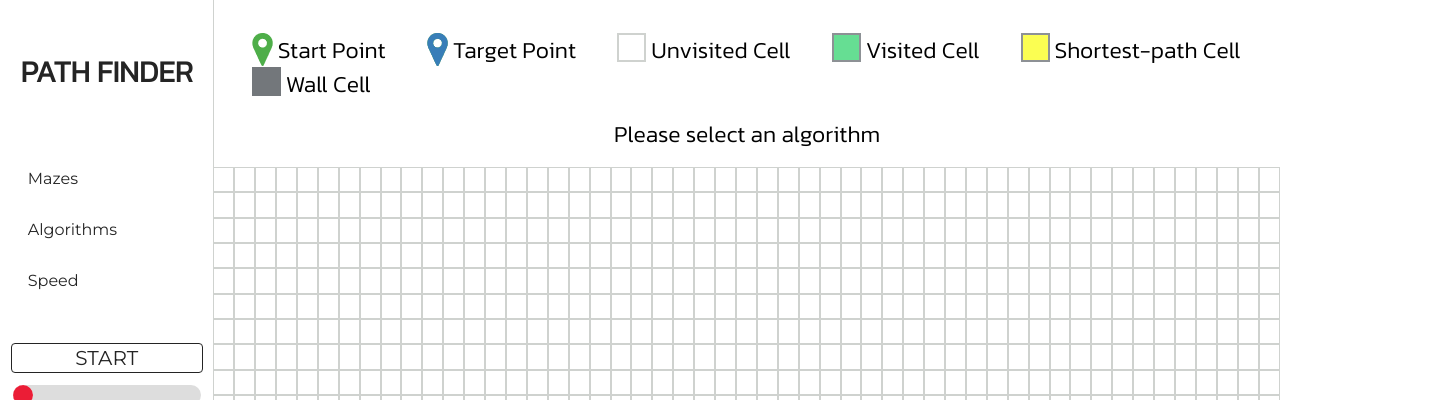
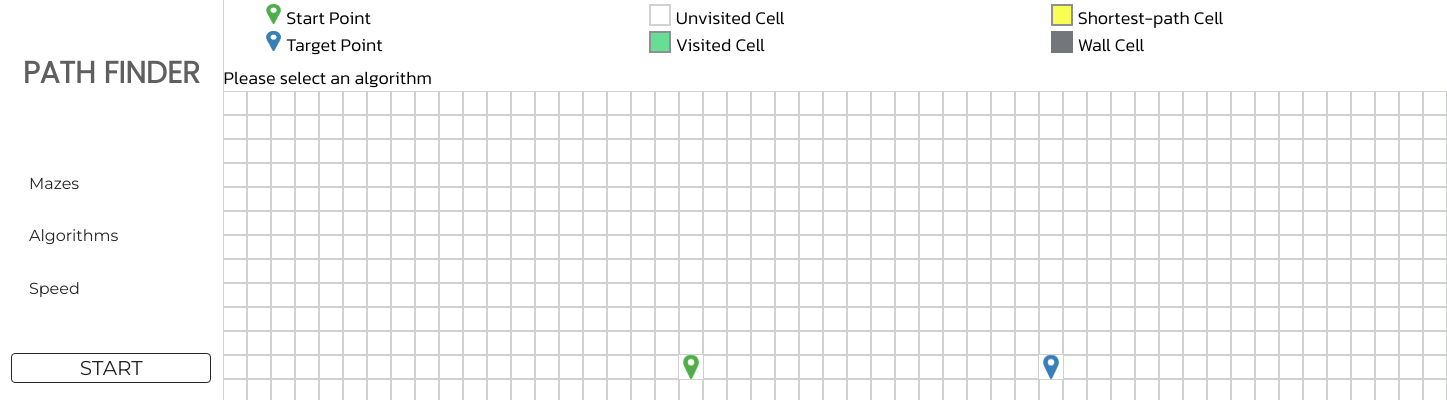
Before and after one commit to ShokhrukhKhuseynov/ShokhrukhKhuseynov.github.io, a website with bundled scripts: page index.html in a window 1280 px wide. Shown: the top 400 px of the page, 1447 px wide, since content can reach past the window. Built offline with nearby package versions, Linux system fonts and the light colour scheme.

Commit message:
fixing sizes in css

```diff
--- a/index.html
+++ b/index.html
@@ -8,21 +8,21 @@
 
     <link href="https://fonts.googleapis.com/css2?family=Kanit:wght@300&display=swap" rel="stylesheet">
     <link href="https://fonts.googleapis.com/css2?family=Montserrat:wght@400&display=swap" rel="stylesheet">
+    <link href="https://fonts.googleapis.com/css2?family=Poppins:wght@300&display=swap" rel="stylesheet">
     <link rel="stylesheet" type="text/css" href="/public/css/mystyle.css">
     <title>Path Finder</title>
 </head>
 
 <body>
     <div id="top-bar">
-        <ul id="info-text">
-            <li><img src="public/images/info-start.png"/>Start Point</li>
-            <li><img src="public/images/info-finsih.png"/>Target Point</li>
-            <li><div id="unvisited-cell"></div>Unvisited Cell</li>
-            <li><div id="visited-cell"></div>Visited Cell</li>
-            <li><div id="shortest-path-cell"></div>Shortest-path Cell</li>
-            <li><div id="wall-cell"></div>Wall Cell</li>
-
-        </ul>
+        <div id="info-text-container">
+            <div> <img src="public/images/info-start.png" />Start Point</div>
+            <div><img src="public/images/info-finsih.png" />Target Point</div>
+            <div><div id="unvisited-cell"></div>Unvisited Cell</div>
+            <div><div id="visited-cell"></div>Visited Cell</div>
+            <div><div id="shortest-path-cell"></div>Shortest-path Cell</div>
+            <div><div id="wall-cell"></div>Wall Cell</div>
+        </div>
         <p id="algorithm-response">Please select an algorithm</p>
 
     </div>
--- a/public/css/mystyle.css
+++ b/public/css/mystyle.css
@@ -2,14 +2,17 @@ body {
     height: 100vh;
     width: 100vw;
     padding: 0%;
-    margin: 0%;
-    position: fixed;
+    margin: 0px;
+
+    /* margin-right: 1%;
+    margin-bottom: 1%; */
+    /* position: fixed; */
     display: grid;
-    margin: 0px;
-    grid-template-columns: 1fr 1fr 1fr 1fr 1fr 1fr;
+    grid-template-columns: max-content max-content;
+    grid-template-rows: max-content max-content;
     grid-template-areas:
-        "sd hd hd hd hd hd"
-        "sd md md md md md";
+        "sd hd"
+        "sd md";
 }
 
 
@@ -17,42 +20,47 @@ body {
 
 #top-bar {
     grid-area: hd;
-    display: flex;
-    flex-direction: column;
-    align-items: center;
-    justify-content: center;
+    height: min-content;
     border-left: 1px solid #CFD2CF;
+    height: 100%;
 }
 
 #algorithm-response {
     margin: 0px;
     font-family: 'Kanit', sans-serif;
-    font-size: 23px;
+    font-size: 18px;
 }
 
-#info-text {
+#info-text-container {
+    margin-top: 4px;
     width: 100%;
     padding: 0px;
+    display: flex;
+    flex-direction: column;
+    flex-wrap: wrap;
+    height: 60px;
 }
 
-#info-text>li {
-    display: inline-block;
+#info-text-container>div {
     font-family: 'Kanit', sans-serif;
-    font-size: 23px;
+    font-size: 18px;
     margin-left: 3.5%;
+    width: fit-content;
 }
 
-#info-text>li>img {
+#info-text-container>div>img {
     float: left;
     margin-right: 5px;
+    width: 15px;
+    height: 20px;
 }
 
 #unvisited-cell {
     margin-right: 5px;
     float: left;
     border: 2px solid #CFD2CF;
-    height: 25px;
-    width: 25px;
+    height: 18px;
+    width: 18px;
 }
 
 #visited-cell {
@@ -60,8 +68,8 @@ body {
     float: left;
     background-color: #66DE93;
     border: 2px solid #8d9195;
-    height: 25px;
-    width: 25px;
+    height: 18px;
+    width: 18px;
 }
 
 #shortest-path-cell {
@@ -69,8 +77,8 @@ body {
     float: left;
     background-color: #fbfe52;
     border: 2px solid #8d9195;
-    height: 25px;
-    width: 25px;
+    height: 18px;
+    width: 18px;
 }
 
 #wall-cell {
@@ -78,8 +86,8 @@ body {
     float: left;
     background-color: #73777B;
     border: 2px solid #73777B;
-    height: 25px;
-    width: 25px;
+    height: 18px;
+    width: 18px;
 }
 
 
@@ -120,9 +128,9 @@ body {
 
 /* -----------------------------------------------------------------LOGO----------------------------------------------------------------------------------------- */
 #logo {
-    font-family: 'Kanit', sans-serif;
+    font-family: 'Poppins', sans-serif;
     font-size: 30px;
-    color: rgb(36, 36, 36);
+    color: rgb(95, 95, 95);
     text-align: center;
     margin-top: 23%;
     margin-bottom: 0%;
@@ -326,7 +334,8 @@ ul li ul:hover {
     display: grid;
     margin-left: 5%;
     margin-right: 5%;
-    margin-top: 10px;
+    margin-top: 20px;
+    margin-bottom: 20px;
 }
 
 #slider {
```
